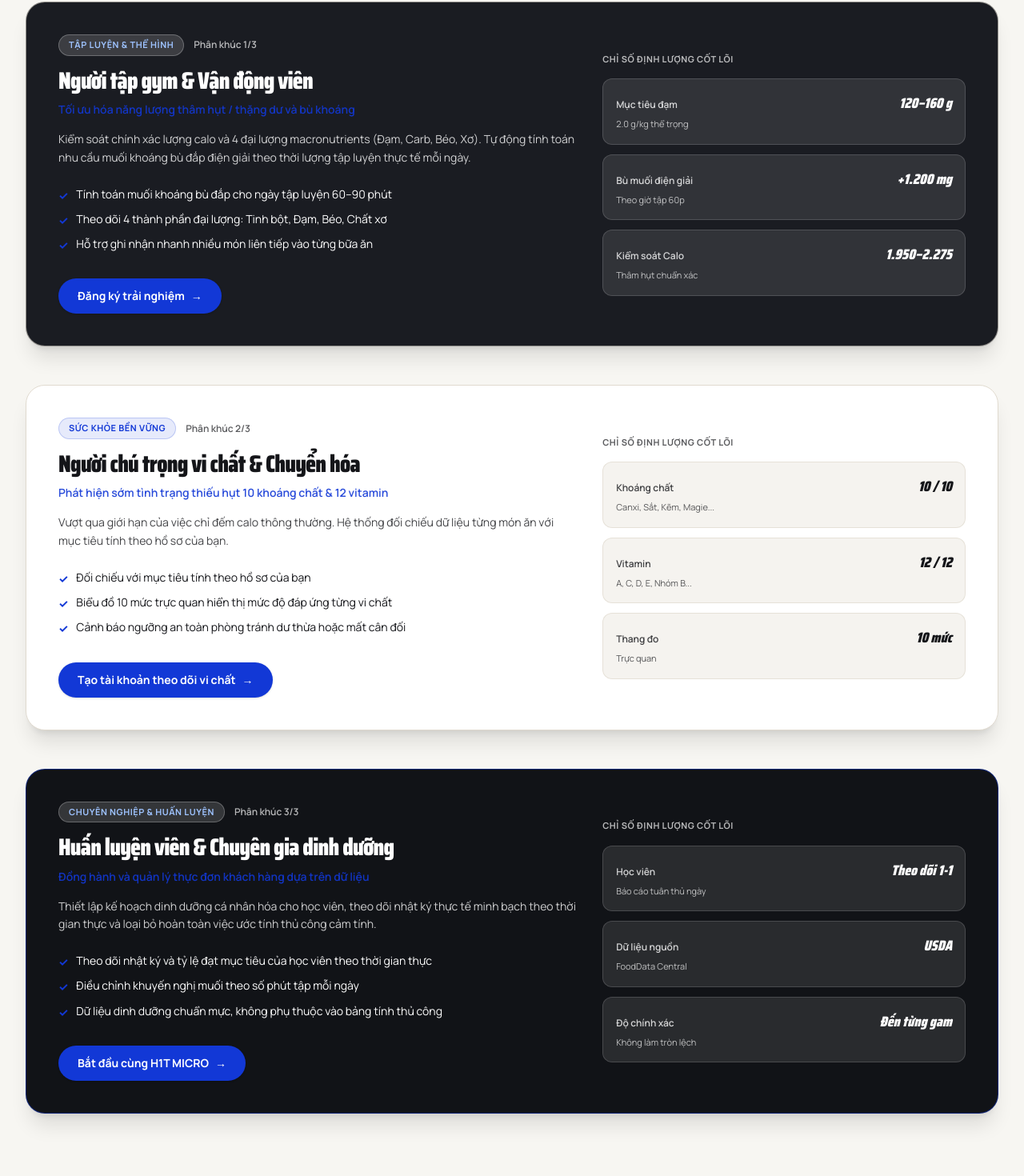
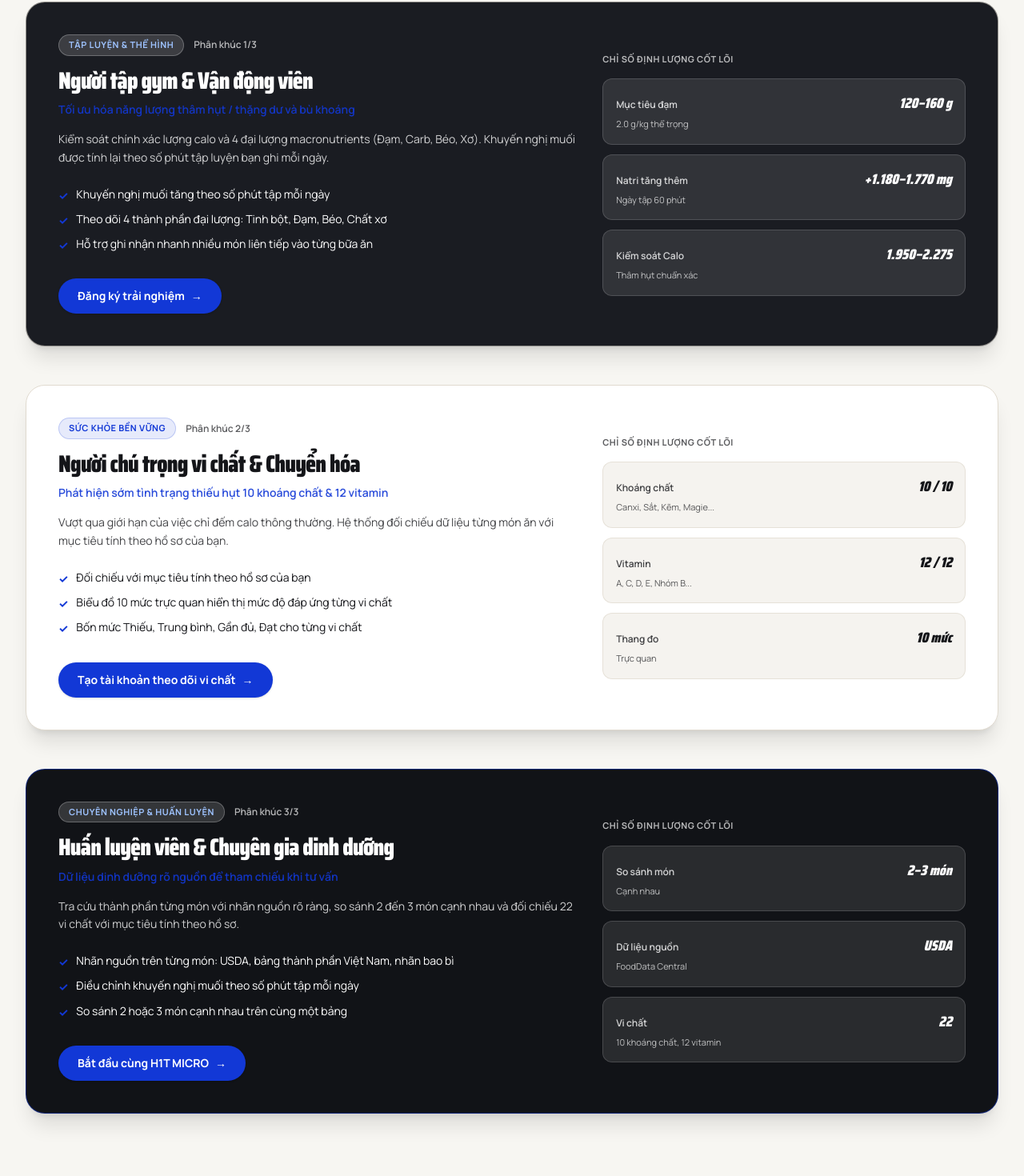
Before and after one commit to DongDuong2001/nutrition-fortifykitchen, a Next.js app in the folder apps/web/: page /landing in a window 1280 px wide. Shown: the part 1182-2652 px from the top of the page at 80% size. Built offline with nearby package versions, Linux system fonts and the light colour scheme; no server answers.

Commit message:
cc-43: landing and desktop intro keep only claims for features that ship (no coach tracking, water, intensity or upper-limit warnings)

```diff
--- a/apps/web/app/landing/page.tsx
+++ b/apps/web/app/landing/page.tsx
@@ -61,16 +61,16 @@ const STEPS = [
   {
     num: "03",
     stepLabel: "BƯỚC 3",
-    title: "Tối ưu hóa theo cường độ vận động",
-    desc: "Hệ thống tự động tính toán nhu cầu bù muối điện giải và nước theo thời lượng tập luyện thực tế mỗi ngày.",
+    title: "Điều chỉnh theo số phút tập",
+    desc: "Khuyến nghị muối được tính lại theo số phút tập luyện bạn ghi mỗi ngày.",
     microUi: (
       <div className="p-3.5 rounded-2xl bg-page/80 border border-card-border/70 flex items-center justify-between">
         <div>
           <div className="text-xs font-bold text-text">Tập gym 60 phút</div>
-          <div className="text-[11px] text-secondary">Cường độ vận động cao</div>
+          <div className="text-[11px] text-secondary">Ngày có tập luyện</div>
         </div>
         <span className="shrink-0 text-[11px] font-extrabold text-warning-text bg-warning-bg px-2.5 py-1 rounded-full border border-level-yellow/30 flex items-center gap-1">
-          +1.200 mg bù muối
+          +1.180–1.770 mg natri
         </span>
       </div>
     ),
@@ -222,7 +222,7 @@ export default function LandingPage() {
                 </div>
                 <div className="flex items-center gap-2">
                   <span className="text-blue font-bold">✓</span>
-                  <span>Tối ưu điện giải theo vận động</span>
+                  <span>Khuyến nghị muối theo số phút tập</span>
                 </div>
               </div>
             </div>
--- a/apps/web/components/home/desktop-intro.tsx
+++ b/apps/web/components/home/desktop-intro.tsx
@@ -95,14 +95,14 @@ export function DesktopIntroBanner() {
             <div className="flex flex-col gap-1.5 p-3 rounded-xl bg-page border border-card-border/60">
               <div className="text-xs font-bold text-text">2. Phân tích 22 vi chất tức thì</div>
               <p className="m-0 text-xs text-secondary leading-relaxed">
-                Biểu đồ 10 mức hiển thị trực quan tỷ lệ đạt chuẩn của từng vitamin và khoáng chất, cảnh báo sớm nguy cơ thiếu hụt.
+                Biểu đồ 10 mức hiển thị trực quan tỷ lệ đạt chuẩn của từng vitamin và khoáng chất, cho thấy vi chất nào còn thiếu.
               </p>
             </div>
 
             <div className="flex flex-col gap-1.5 p-3 rounded-xl bg-page border border-card-border/60">
               <div className="text-xs font-bold text-text">3. Điều chỉnh theo vận động</div>
               <p className="m-0 text-xs text-secondary leading-relaxed">
-                Tự động tối ưu hóa lượng muối khoáng và nước theo cường độ tập luyện.
+                Khuyến nghị muối được tính lại theo số phút tập luyện bạn ghi mỗi ngày.
               </p>
             </div>
           </div>
--- a/apps/web/components/landing/stacking-audiences.tsx
+++ b/apps/web/components/landing/stacking-audiences.tsx
@@ -20,9 +20,9 @@ const AUDIENCES_DATA: AudienceCardData[] = [
     tag: "TẬP LUYỆN & THỂ HÌNH",
     title: "Người tập gym & Vận động viên",
     subtitle: "Tối ưu hóa năng lượng thâm hụt / thặng dư và bù khoáng",
-    desc: "Kiểm soát chính xác lượng calo và 4 đại lượng macronutrients (Đạm, Carb, Béo, Xơ). Tự động tính toán nhu cầu muối khoáng bù đắp điện giải theo thời lượng tập luyện thực tế mỗi ngày.",
+    desc: "Kiểm soát chính xác lượng calo và 4 đại lượng macronutrients (Đạm, Carb, Béo, Xơ). Khuyến nghị muối được tính lại theo số phút tập luyện bạn ghi mỗi ngày.",
     points: [
-      "Tính toán muối khoáng bù đắp cho ngày tập luyện 60–90 phút",
+      "Khuyến nghị muối tăng theo số phút tập mỗi ngày",
       "Theo dõi 4 thành phần đại lượng: Tinh bột, Đạm, Béo, Chất xơ",
       "Hỗ trợ ghi nhận nhanh nhiều món liên tiếp vào từng bữa ăn",
     ],
@@ -31,7 +31,7 @@ const AUDIENCES_DATA: AudienceCardData[] = [
     theme: "dark",
     stats: [
       { label: "Mục tiêu đạm", value: "120–160 g", hint: "2.0 g/kg thể trọng" },
-      { label: "Bù muối điện giải", value: "+1.200 mg", hint: "Theo giờ tập 60p" },
+      { label: "Natri tăng thêm", value: "+1.180–1.770 mg", hint: "Ngày tập 60 phút" },
       { label: "Kiểm soát Calo", value: "1.950–2.275", hint: "Thâm hụt chuẩn xác" },
     ],
   },
@@ -43,7 +43,7 @@ const AUDIENCES_DATA: AudienceCardData[] = [
     points: [
       "Đối chiếu với mục tiêu tính theo hồ sơ của bạn",
       "Biểu đồ 10 mức trực quan hiển thị mức độ đáp ứng từng vi chất",
-      "Cảnh báo ngưỡng an toàn phòng tránh dư thừa hoặc mất cân đối",
+      "Bốn mức Thiếu, Trung bình, Gần đủ, Đạt cho từng vi chất",
     ],
     ctaText: "Tạo tài khoản theo dõi vi chất",
     ctaHref: "/signup",
@@ -57,20 +57,20 @@ const AUDIENCES_DATA: AudienceCardData[] = [
   {
     tag: "CHUYÊN NGHIỆP & HUẤN LUYỆN",
     title: "Huấn luyện viên & Chuyên gia dinh dưỡng",
-    subtitle: "Đồng hành và quản lý thực đơn khách hàng dựa trên dữ liệu",
-    desc: "Thiết lập kế hoạch dinh dưỡng cá nhân hóa cho học viên, theo dõi nhật ký thực tế minh bạch theo thời gian thực và loại bỏ hoàn toàn việc ước tính thủ công cảm tính.",
+    subtitle: "Dữ liệu dinh dưỡng rõ nguồn để tham chiếu khi tư vấn",
+    desc: "Tra cứu thành phần từng món với nhãn nguồn rõ ràng, so sánh 2 đến 3 món cạnh nhau và đối chiếu 22 vi chất với mục tiêu tính theo hồ sơ.",
     points: [
-      "Theo dõi nhật ký và tỷ lệ đạt mục tiêu của học viên theo thời gian thực",
+      "Nhãn nguồn trên từng món: USDA, bảng thành phần Việt Nam, nhãn bao bì",
       "Điều chỉnh khuyến nghị muối theo số phút tập mỗi ngày",
-      "Dữ liệu dinh dưỡng chuẩn mực, không phụ thuộc vào bảng tính thủ công",
+      "So sánh 2 hoặc 3 món cạnh nhau trên cùng một bảng",
     ],
     ctaText: "Bắt đầu cùng H1T MICRO",
     ctaHref: "/signup",
     theme: "cobalt",
     stats: [
-      { label: "Học viên", value: "Theo dõi 1-1", hint: "Báo cáo tuân thủ ngày" },
+      { label: "So sánh món", value: "2–3 món", hint: "Cạnh nhau" },
       { label: "Dữ liệu nguồn", value: "USDA", hint: "FoodData Central" },
-      { label: "Độ chính xác", value: "Đến từng gam", hint: "Không làm tròn lệch" },
+      { label: "Vi chất", value: "22", hint: "10 khoáng chất, 12 vitamin" },
     ],
   },
 ];
```
